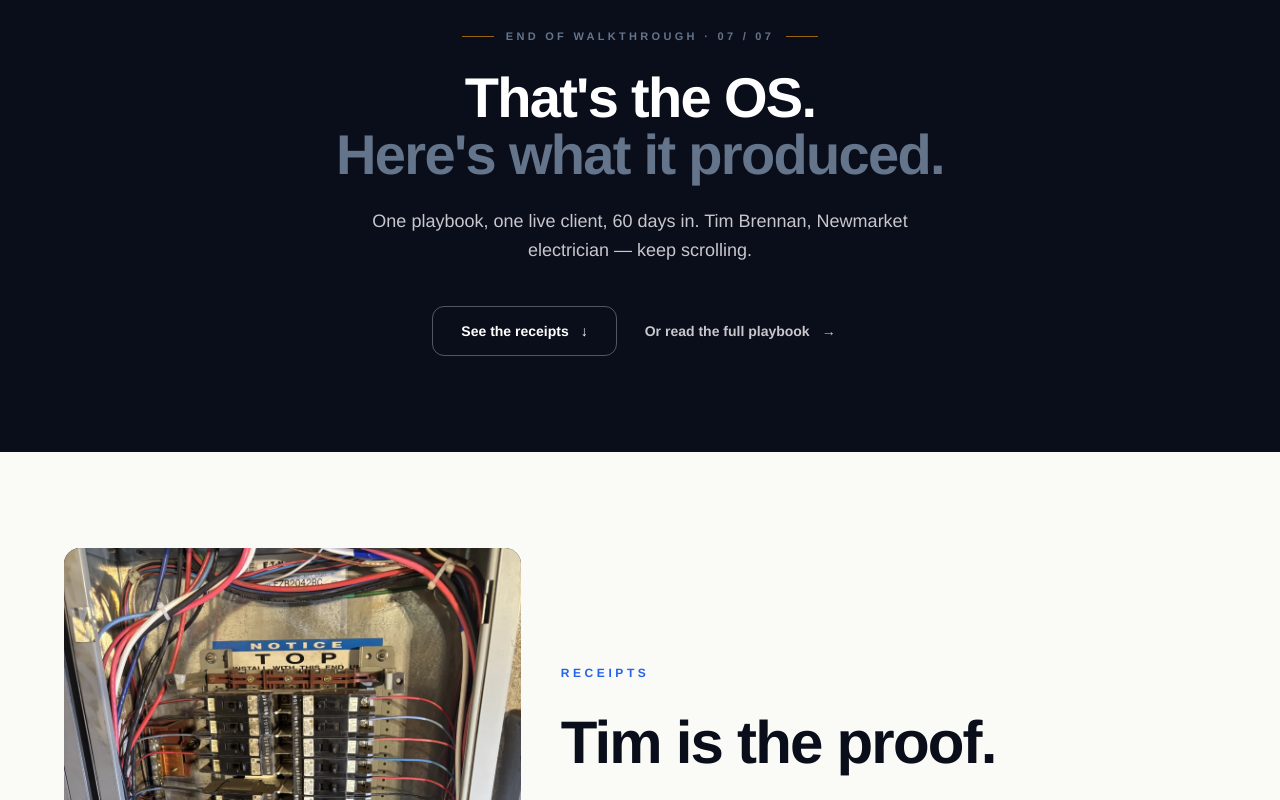
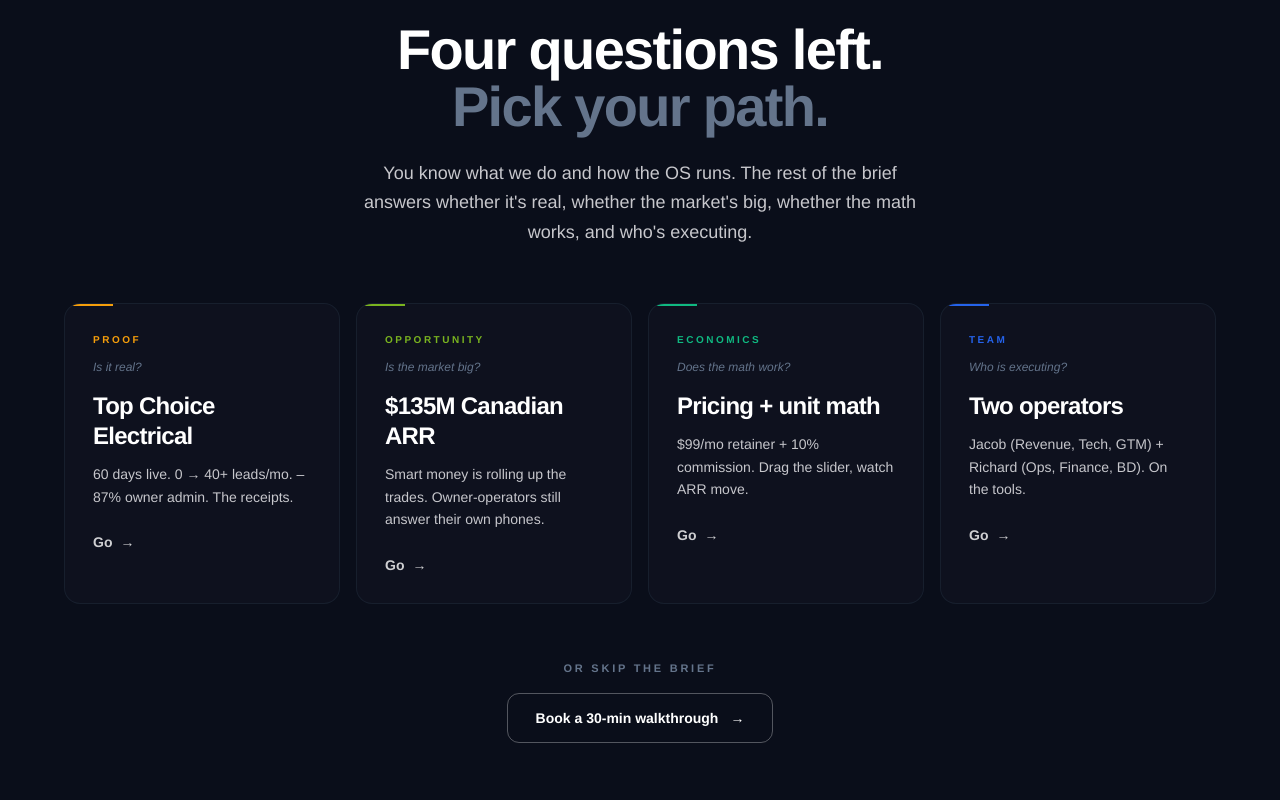
Before and after one commit to staybookt/staybookt-investor, a Next.js app: page / in a window 1280 px wide. Shown: the part 6980-7780 px from the top of the page. Built offline with nearby package versions, Linux system fonts and the light colour scheme.

Commit message:
Add files via upload

```diff
--- a/components/FlywheelOS.tsx
+++ b/components/FlywheelOS.tsx
@@ -676,47 +676,120 @@ export function FlywheelOS() {
         ))}
       </div>
 
-      {/* Exit frame — sibling of both desktop and mobile, runs at all sizes */}
-      <div className="px-8 sm:px-16 max-w-7xl mx-auto pb-24">
-
-        {/* Exit frame — closes the walkthrough so the user knows it's over,
-            then hands off to TimCase (the proof of what this produced). */}
+      {/* Exit frame — pivots from "you've seen the playbook" to a nav hub
+          covering the four investor questions. Each card is a sub-page. */}
+      <div className="px-8 sm:px-16 max-w-7xl mx-auto pb-24 pt-12 sm:pt-20">
         <motion.div
           initial={{ opacity: 0, y: 16 }}
           whileInView={{ opacity: 1, y: 0 }}
           viewport={{ once: true, margin: '-100px' }}
           transition={{ duration: 0.7 }}
-          className="mt-24 sm:mt-32 text-center max-w-3xl mx-auto"
+          className="text-center max-w-3xl mx-auto mb-14"
         >
           <div className="inline-flex items-center gap-3 text-[11px] tracking-[0.3em] uppercase text-mute font-semibold mb-6">
             <span className="w-8 h-px bg-elec/60" />
-            <span>End of walkthrough · 07 / 07</span>
+            <span>You&apos;ve seen the playbook · 07 / 07</span>
             <span className="w-8 h-px bg-elec/60" />
           </div>
           <h3 className="font-display text-[36px] sm:text-[56px] leading-[1.02] tracking-[-0.03em] mb-6">
-            That&apos;s the OS.
+            Four questions left.
             <br />
-            <span className="text-mute">Here&apos;s what it produced.</span>
+            <span className="text-mute">Pick your path.</span>
           </h3>
-          <p className="text-platinum-soft text-base sm:text-lg max-w-xl mx-auto mb-10 leading-relaxed">
-            One playbook, one live client, 60 days in. Tim Brennan, Newmarket electrician — keep scrolling.
+          <p className="text-platinum-soft text-base sm:text-lg max-w-xl mx-auto leading-relaxed">
+            You know what we do and how the OS runs. The rest of the brief answers whether it&apos;s real, whether the market&apos;s big, whether the math works, and who&apos;s executing.
           </p>
-          <div className="flex flex-wrap items-center justify-center gap-4">
-            <Link
-              href="/proof"
-              className="inline-flex items-center gap-3 text-sm font-semibold hero-cta text-white border border-white/30 px-7 py-3.5 rounded-xl transition-all"
+        </motion.div>
+
+        {/* 4-card nav hub — one card per sub-page, mapped to the investor question */}
+        <div className="grid grid-cols-1 md:grid-cols-2 lg:grid-cols-4 gap-4 mb-14">
+          {[
+            {
+              href: '/proof',
+              question: 'Is it real?',
+              eyebrow: 'PROOF',
+              title: 'Top Choice Electrical',
+              desc: '60 days live. 0 → 40+ leads/mo. –87% owner admin. The receipts.',
+              color: '#F59E0B',
+            },
+            {
+              href: '/opportunity',
+              question: 'Is the market big?',
+              eyebrow: 'OPPORTUNITY',
+              title: '$135M Canadian ARR',
+              desc: 'Smart money is rolling up the trades. Owner-operators still answer their own phones.',
+              color: '#7AB420',
+            },
+            {
+              href: '/economics',
+              question: 'Does the math work?',
+              eyebrow: 'ECONOMICS',
+              title: 'Pricing + unit math',
+              desc: '$99/mo retainer + 10% commission. Drag the slider, watch ARR move.',
+              color: '#10B981',
+            },
+            {
+              href: '/team',
+              question: 'Who is executing?',
+              eyebrow: 'TEAM',
+              title: 'Two operators',
+              desc: 'Jacob (Revenue, Tech, GTM) + Richard (Ops, Finance, BD). On the tools.',
+              color: '#2563EB',
+            },
+          ].map((card, i) => (
+            <motion.div
+              key={card.href}
+              initial={{ opacity: 0, y: 16 }}
+              whileInView={{ opacity: 1, y: 0 }}
+              viewport={{ once: true, margin: '-50px' }}
+              transition={{ duration: 0.5, delay: i * 0.08 }}
             >
-              <span className="relative z-10">See the receipts</span>
-              <span className="relative z-10">↓</span>
-            </Link>
-            <Link
-              href="/how-it-works"
-              className="inline-flex items-center gap-3 text-sm font-semibold text-platinum-soft hover:text-white px-3 py-3.5 transition-colors"
-            >
-              <span>Or read the full playbook</span>
-              <span>→</span>
-            </Link>
-          </div>
+              <Link
+                href={card.href}
+                className="group relative block h-full rounded-2xl border border-divider/60 bg-ink-soft/40 hover:bg-ink-soft/70 hover:border-white/20 p-6 sm:p-7 transition-all overflow-hidden"
+              >
+                {/* Top accent bar — colored by act, sweeps full width on hover */}
+                <div
+                  className="absolute top-0 left-0 h-[2px] w-12 group-hover:w-full transition-all duration-500 ease-out"
+                  style={{ background: card.color }}
+                />
+                <p className="text-[10px] tracking-[0.25em] uppercase font-bold mb-3" style={{ color: card.color }}>
+                  {card.eyebrow}
+                </p>
+                <p className="text-mute text-xs italic mb-4">{card.question}</p>
+                <h4 className="font-display text-2xl tracking-tight leading-tight mb-3 text-white">
+                  {card.title}
+                </h4>
+                <p className="text-platinum-soft text-sm leading-relaxed mb-6">
+                  {card.desc}
+                </p>
+                <div className="flex items-center gap-2 text-sm font-semibold text-white/80 group-hover:text-white">
+                  <span>Go</span>
+                  <span className="transition-transform group-hover:translate-x-1">→</span>
+                </div>
+              </Link>
+            </motion.div>
+          ))}
+        </div>
+
+        {/* Catch-all CTA — for the impatient who want to skip straight to a call */}
+        <motion.div
+          initial={{ opacity: 0 }}
+          whileInView={{ opacity: 1 }}
+          viewport={{ once: true }}
+          transition={{ duration: 0.6, delay: 0.4 }}
+          className="text-center"
+        >
+          <p className="text-mute text-[11px] tracking-[0.25em] uppercase font-semibold mb-4">Or skip the brief</p>
+          <a
+            href="https://cal.com/jacobcharendoff/staybookt"
+            target="_blank"
+            rel="noopener noreferrer"
+            className="hero-cta inline-flex items-center gap-3 text-sm font-semibold border border-white/30 hover:border-white/0 text-white px-7 py-3.5 rounded-xl transition-all"
+          >
+            <span className="relative z-10">Book a 30-min walkthrough</span>
+            <span className="relative z-10">→</span>
+          </a>
         </motion.div>
       </div>
     </section>
```
